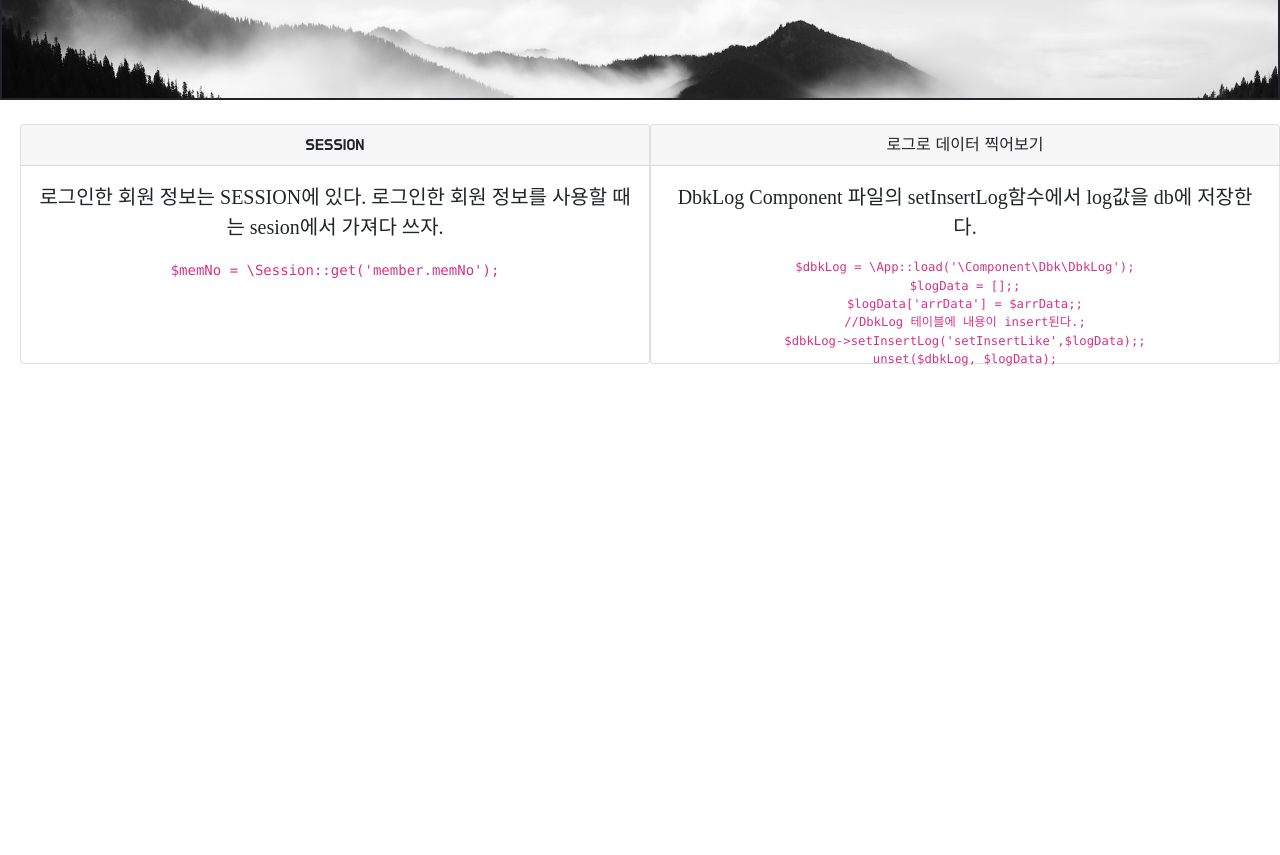
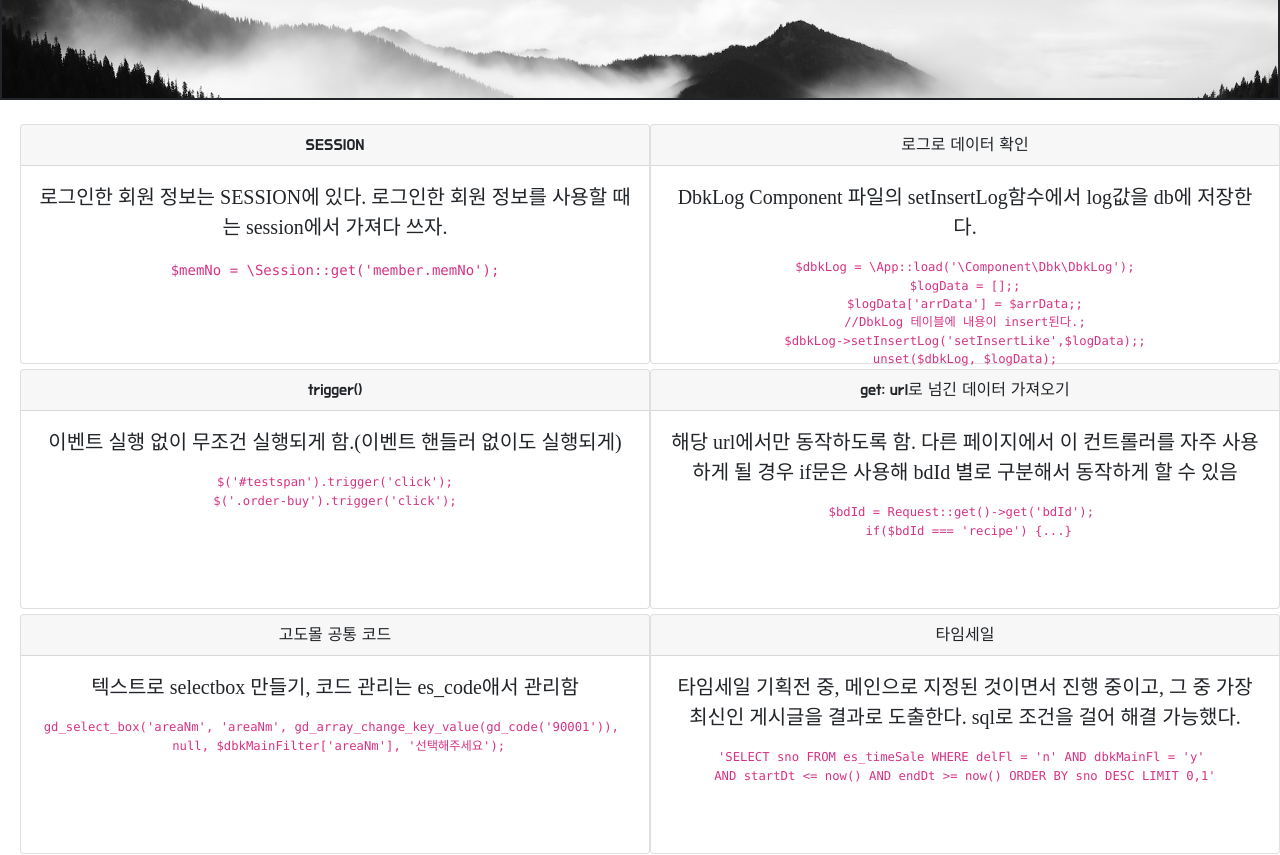
Before and after one commit to gitagita/tilyuna.github.io, a Vue app in the folder yunatil/: page / in a window 1280 px wide. Shown: the part 200-1055 px from the top of the page. Before the commit the page ends 800 px from the top, so only its background shows below. Built offline with nearby package versions, Linux system fonts and the light colour scheme; a web font is replaced by a local one.

Commit message:
[Docs] 22.04.08 내용 추가

```diff
--- a/yunatil/src/assets/data/board.js
+++ b/yunatil/src/assets/data/board.js
@@ -3,14 +3,54 @@ export default [{
     key:"고도몰",
     title: "SESSION",
     code: "$memNo = \\Session::get('member.memNo');",
-    content: "로그인한 회원 정보는 SESSION에 있다. 로그인한 회원 정보를 사용할 때는 sesion에서 가져다 쓰자.",
+    content: "로그인한 회원 정보는 SESSION에 있다. 로그인한 회원 정보를 사용할 때는 session에서 가져다 쓰자.",
     regDt: "2022.04.05"
 },
 {
     type: "tip",
     key:"고도몰",
-    title: "로그로 데이터 찍어보기",
+    title: "로그로 데이터 확인",
     code: "<pre>$dbkLog = \\App::load('\\Component\\Dbk\\DbkLog');\n$logData = [];;\n$logData['arrData'] = $arrData;;\n//DbkLog 테이블에 내용이 insert된다.;\n$dbkLog->setInsertLog('setInsertLike',$logData);;\nunset($dbkLog, $logData);</pre>",
     content: "DbkLog Component  파일의 setInsertLog함수에서 log값을 db에 저장한다.",
     regDt: "2022.04.05"
+},
+{
+    type: "tip",
+    key:"고도몰",
+    title: "trigger()",
+    code: "<pre>$('#testspan').trigger('click');\n$('.order-buy').trigger('click');</pre>",
+    content: "이벤트 실행 없이 무조건 실행되게 함.(이벤트 핸들러 없이도 실행되게)",
+    regDt: "2022.04.06"
+},
+{
+    type: "tip",
+    key:"고도몰",
+    title: "get: url로 넘긴 데이터 가져오기",
+    code: "<pre>$bdId = Request::get()->get('bdId'); \n if($bdId === 'recipe') {...}</pre>",
+    content: "해당 url에서만 동작하도록 함. 다른 페이지에서 이 컨트롤러를 자주 사용하게 될 경우 if문은 사용해 bdId 별로 구분해서 동작하게 할 수 있음",
+    regDt: "2022.04.06"
+},
+{
+    type: "tip",
+    key:"고도몰",
+    title: "고도몰 공통 코드",
+    code: "<pre>gd_select_box('areaNm', 'areaNm', gd_array_change_key_value(gd_code('90001')), \n null, $dbkMainFilter['areaNm'], '선택해주세요');</pre>",
+    content: "텍스트로 selectbox 만들기, 코드 관리는 es_code애서 관리함",
+    regDt: "2022.04.07"
+},
+{
+    type: "work",
+    key:"고도몰",
+    title: "타임세일",
+    code: "<pre>'SELECT sno FROM es_timeSale WHERE delFl = 'n' AND dbkMainFl = 'y' \nAND startDt <= now() AND endDt >= now() ORDER BY sno DESC LIMIT 0,1'</pre>",
+    content: "타임세일 기획전 중, 메인으로 지정된 것이면서 진행 중이고, 그 중 가장 최신인 게시글을 결과로 도출한다. sql로 조건을 걸어 해결 가능했다.",
+    regDt: "2022.04.08"
+},
+{
+    type: "error",
+    key:"고도몰",
+    title: "선물하기",
+    code: "<pre></pre>",
+    content: "order.html파일의 내용과 같은데 order_gift.html파일에서는 배송지 목록 추가 기능이 동작하지 않는 오류가 있었다. body태그 바로 안쪽에 있는 태그들 중 id='popupShipping'인 태그가 order_gift에서 실행할 때 포함되지 않고 있는 것을 발견했다. outline/header/_header.html 파일에서 body태그를 발견했고 order조건만 있는 것을 발견하고 order_gift일 때의 조건도 주가했다.",
+    regDt: "2022.04.08"
 }];
```
